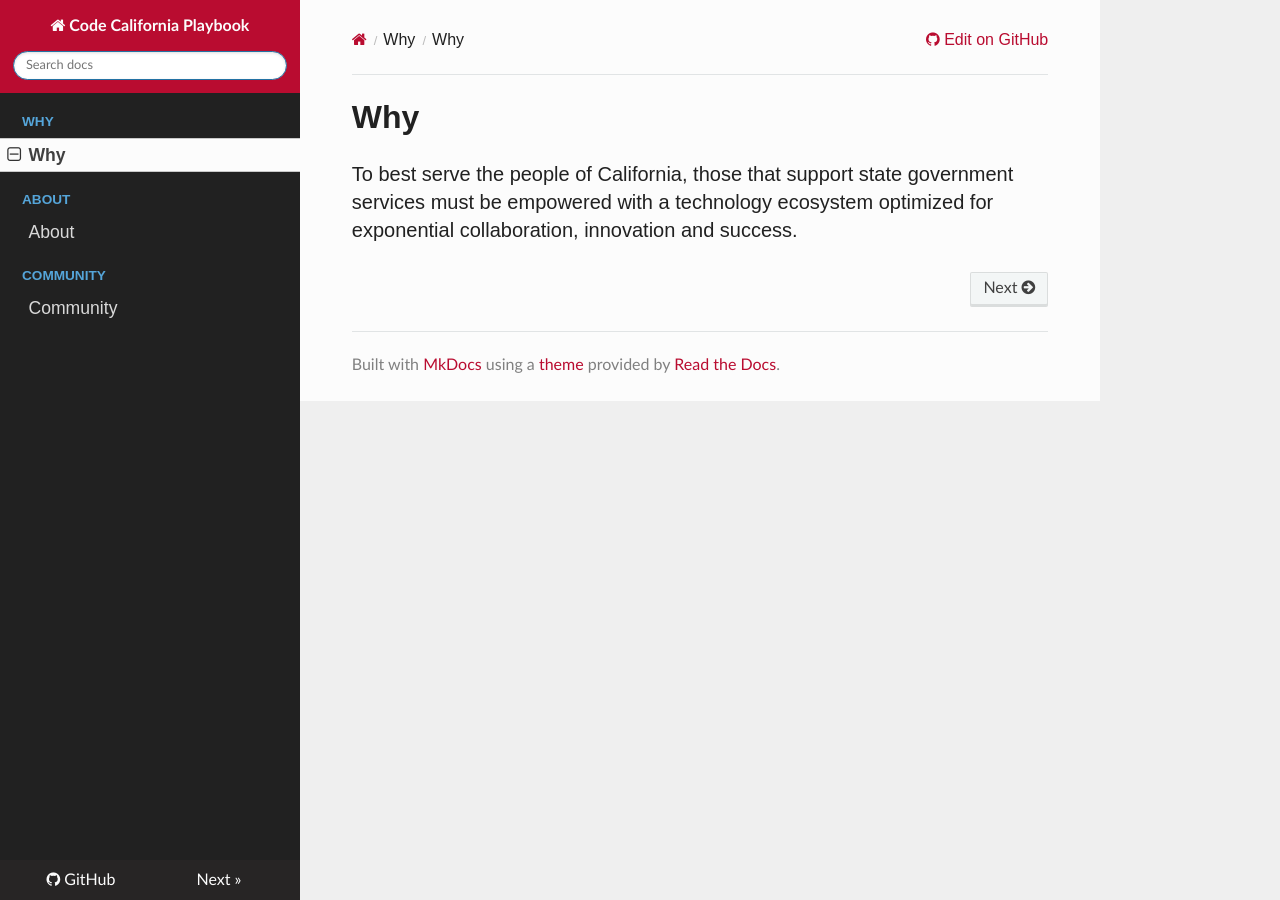
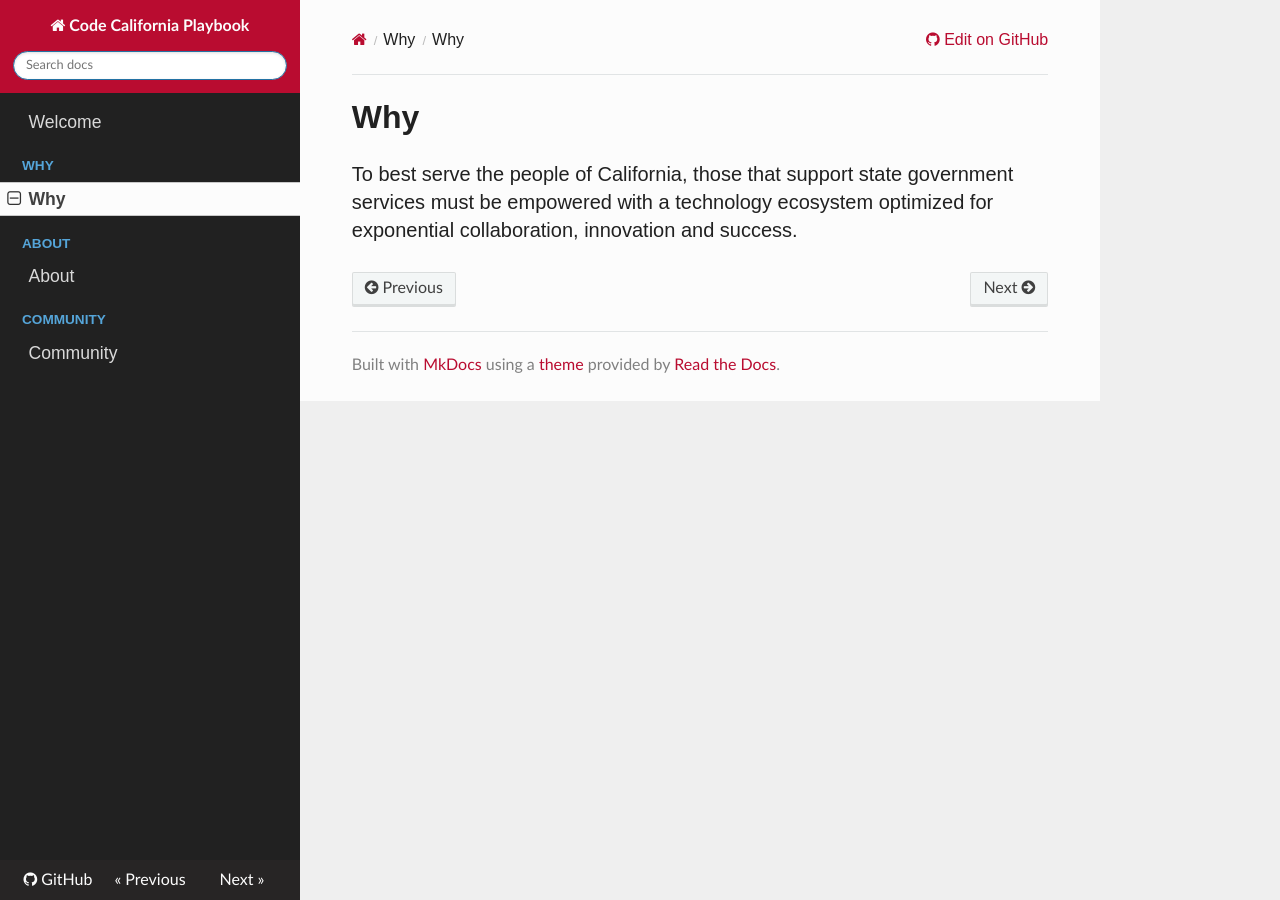
Before and after one commit to CA-CODE-Works/playbook, an MkDocs documentation site: the page built from docs/why.md, in a window 1280 px wide. Built offline with MkDocs 1.6.1, drawn with Linux system fonts in a browser that asks for light colours; nearby versions of some CDN libraries; old or Windows-style settings are respelled for this version of MkDocs; some of the changed lines change nothing that is shown.

Commit message:
Update mkdocs.yml

```diff
--- a/mkdocs.yml
+++ b/mkdocs.yml
@@ -7,6 +7,7 @@ theme:
     name: readthedocs
 
 pages:
+    - Welcome: README.md
     - Why:
         - Why: why.md
     - About:
```
